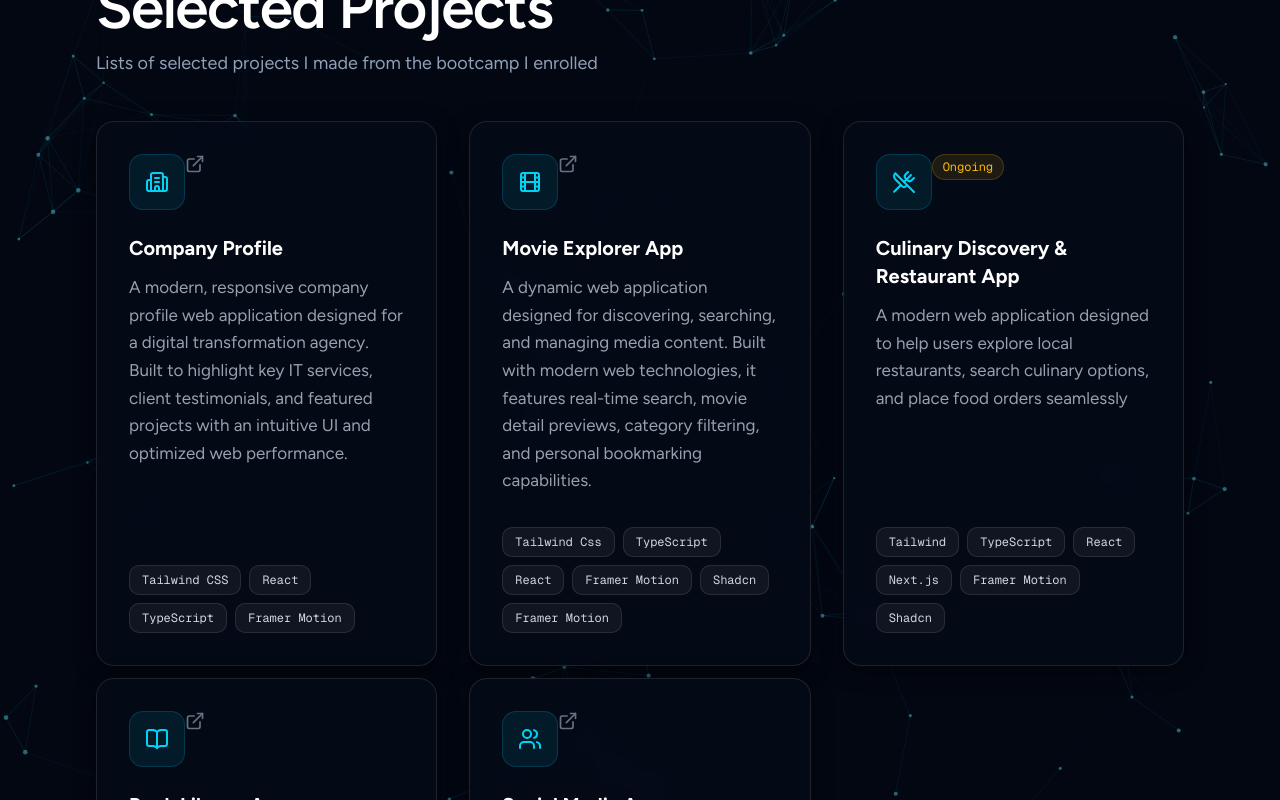
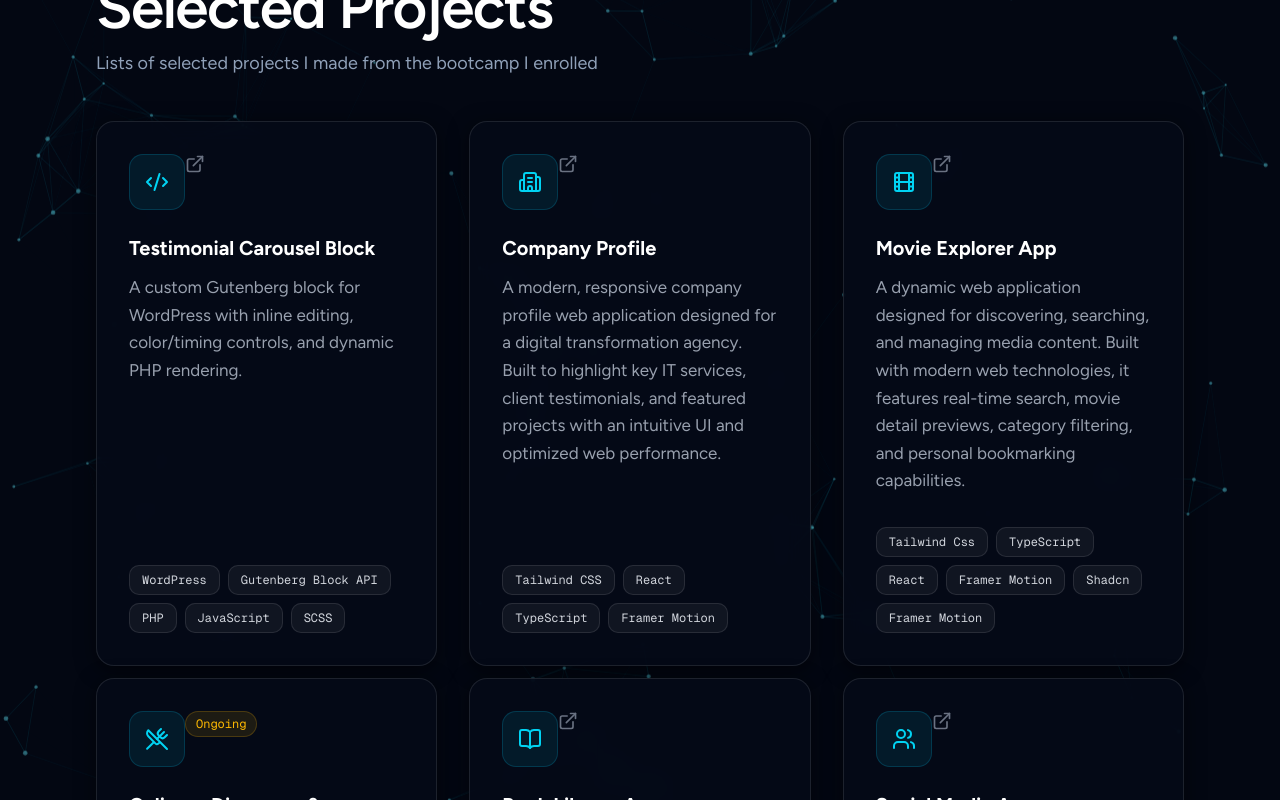
Before and after one commit to aziz-lgtm/faizal-abror-portfolio, a Next.js app: page / in a window 1280 px wide. Shown: the part 3560-4360 px from the top of the page. Built offline with nearby package versions, Linux system fonts and the light colour scheme.

Commit message:
add another block of projects

```diff
--- /dev/null
+++ b/app/Untitled-1.md
@@ -0,0 +1,6 @@
+full name: Aziz Ahmad Faizal Abror
+phone: +62 857-4691-5869
+email: azizahmad0208@gmail.com
+locatiion: Central Java, Indonesia
+
+for claude for more info: summary, skill, project, experience, education. click:https://faizal-abror-portfolio.vercel.app/
--- a/data/project.ts
+++ b/data/project.ts
@@ -2,13 +2,26 @@ export const projects = {
   title: "Selected Projects",
   subtitle: "Lists of selected projects I made from the bootcamp I enrolled",
   listOfProjects: [
+    {
+      title: "Testimonial Carousel Block",
+      status: "Completed",
+      role: "Frontend Engineer",
+      description:
+        "A custom Gutenberg block for WordPress with inline editing, color/timing controls, and dynamic PHP rendering.",
+      stack: [
+        "WordPress", "Gutenberg Block   API", "PHP", "JavaScript", "SCSS"
+      ],
+      see: "https://github.com/aziz-lgtm/tetimonial-carousel-block",
+    },
     {
       title: "Company Profile",
       status: "Completed",
       role: "Frontend Engineer",
       description:
         "A modern, responsive company profile web application designed for a digital transformation agency. Built to highlight key IT services, client testimonials, and featured projects with an intuitive UI and optimized web performance.",
-      stack: ["Tailwind CSS", "React", "TypeScript", "Framer Motion"],
+      stack: [
+        "Tailwind CSS", "React", "TypeScript", "Framer Motion"
+      ],
       see: "https://challenge-8-aziz-lgtm.vercel.app",
     },
     {
```
